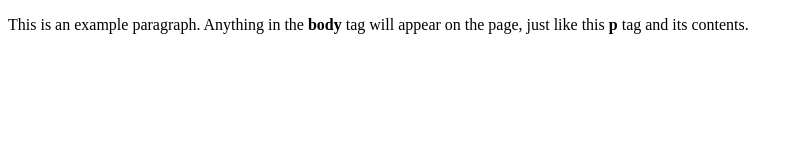
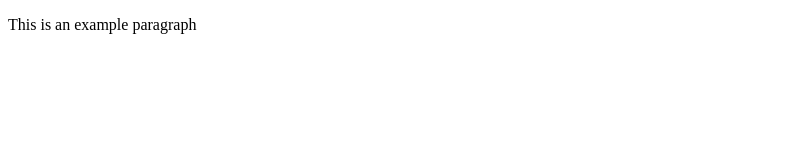
Before and after one commit to vjpandian/dynamic-config-example, a plain HTML site: page client/index.html in a window 1280 px wide. Shown: the whole page, without its empty margins (0-800 px from the left). Drawn offline with Linux system fonts and the light colour scheme.

Commit message:
Update index.html

```diff
--- a/client/index.html
+++ b/client/index.html
@@ -4,6 +4,6 @@
     <title>Title goes here!</title>
   </head>
   <body>
-    <p>This is an example paragraph. Anything in the <strong>body</strong> tag will appear on the page, just like this <strong>p</strong> tag and its contents.</p>
+    <p>This is an example paragraph</p>
   </body>
 </html>
```
